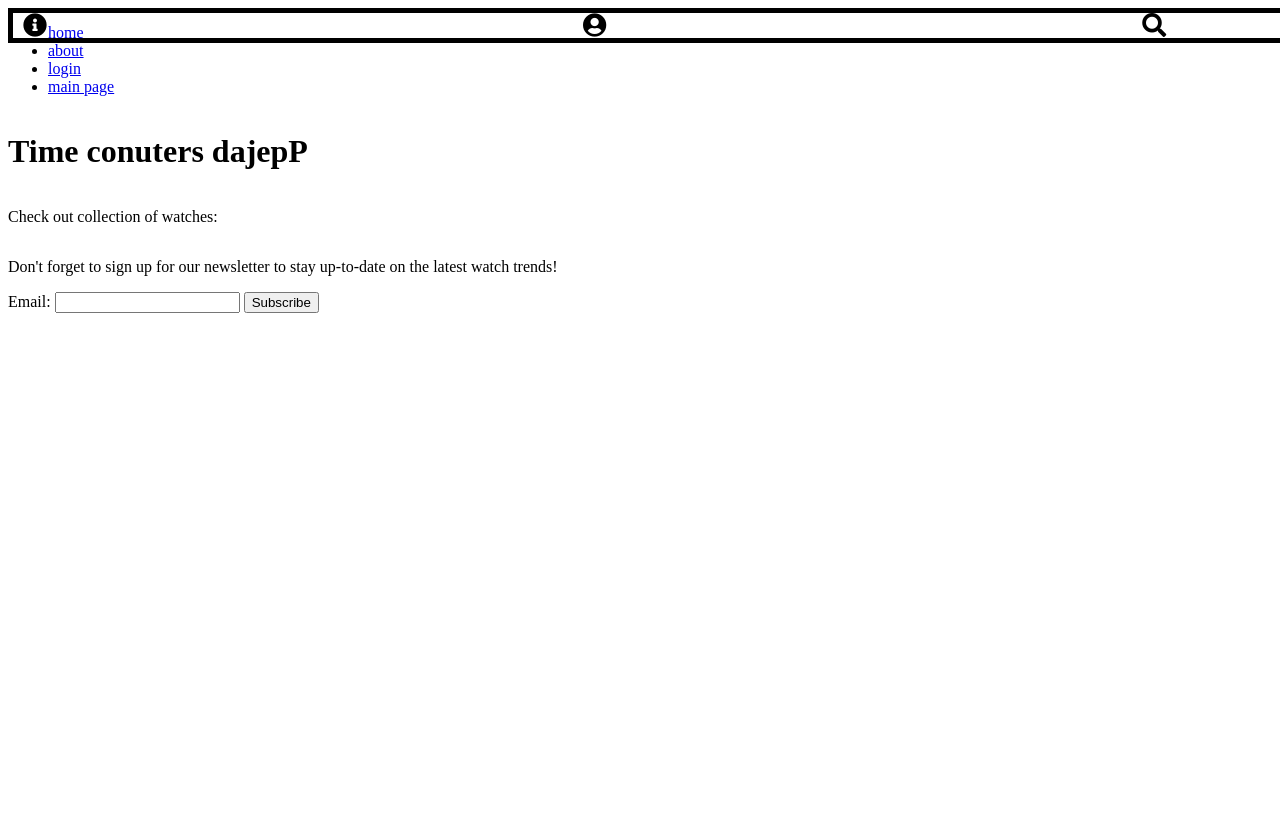
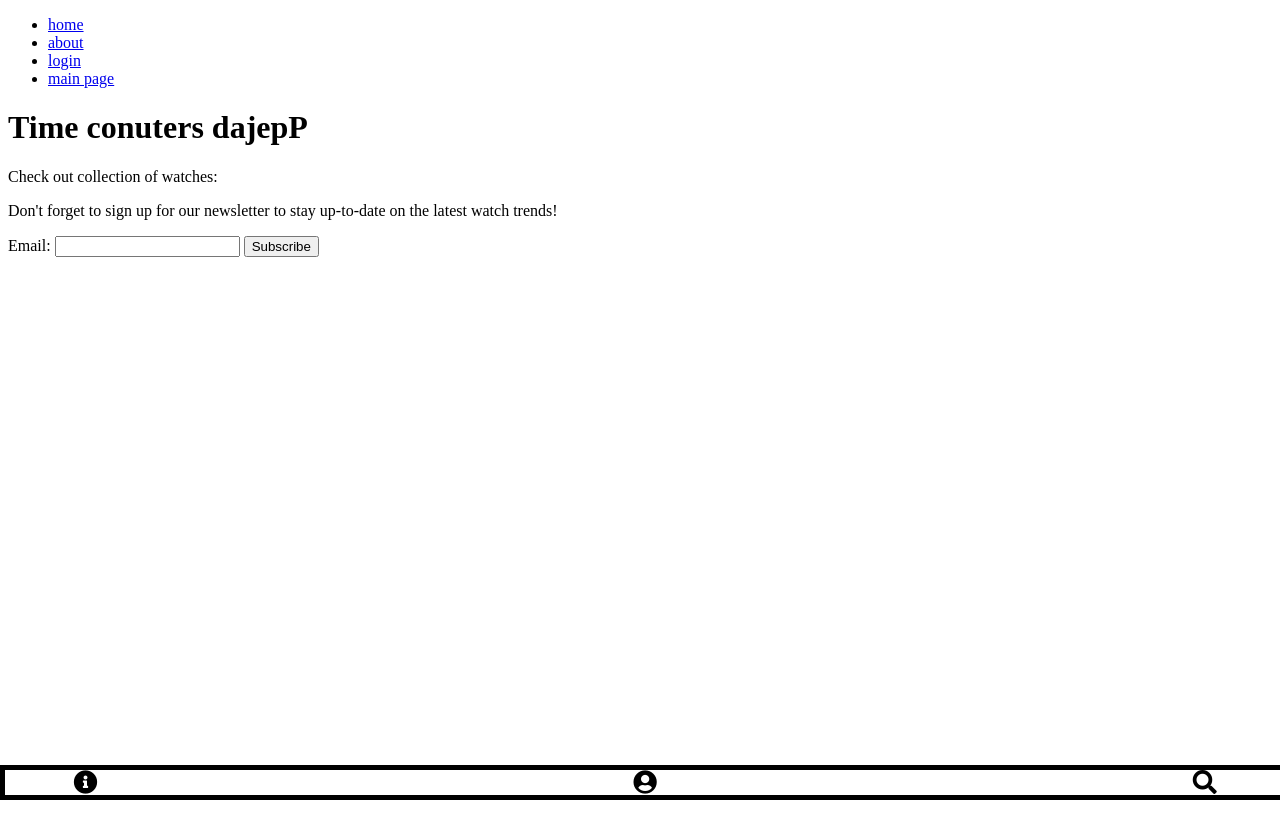
Before and after one commit to edoardoD/time_counters, a PHP site: page /index.php?page=home in a window 1280 px wide. Run offline with PHP 8.4, Linux system fonts and the light colour scheme.

Commit message:
footer a fondo pagina

```diff
--- a/src/css/index.css
+++ b/src/css/index.css
@@ -1,14 +1,11 @@
-body {
-    display: flex;
-    flex-direction: column;
-    min-height: 100vh;
-}
-
 footer {
     border: 5px solid black;
     position: fixed;
     margin-top: auto;
     width: 100%;
+    left: 0;
+    bottom: 0;
+    text-align: center;
 }
 
 footer i {
```
